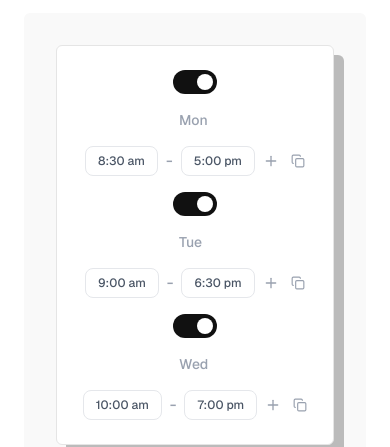
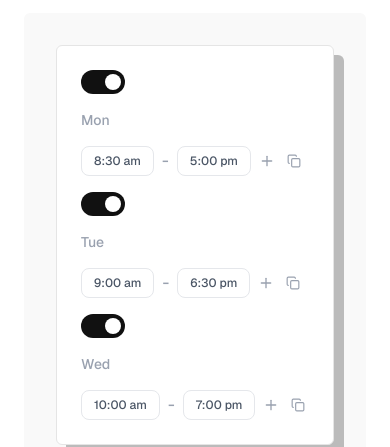
Before and after one commit to jbxxnn/bindasystem, a Next.js app: page /en in a window 390 px wide. Shown: the part 465-912 px from the top of the page. Built offline with nearby package versions, Linux system fonts and the light colour scheme.

Commit message:
style: Adjust responsive margins on the homepage and item alignment in the availability animation.

```diff
--- a/app/[locale]/page.tsx
+++ b/app/[locale]/page.tsx
@@ -85,7 +85,7 @@
             />
           </div> */}
 
-          <div className="flex flex-col md:flex-row justify-between items-end">
+          <div className="flex flex-col md:flex-row justify-between items-endmt-20 md:mt-0">
             <p className="max-w-md text-sm md:text-lg leading-relaxed text-[#111]" style={{ maxWidth: '700px' }}>
               {t('Hero.intro')}
             </p>
--- a/components/availability-animation.tsx
+++ b/components/availability-animation.tsx
@@ -57,7 +57,7 @@
         <div className="w-full max-w-sm mx-auto bg-white rounded-sm border shadow-[10px_10px_0px_rgba(0,0,0,0.25)] p-6">
             <div className="flex flex-col gap-4">
                 {schedule.map((item, index) => (
-                    <div key={item.day} className="flex flex-col md:flex-row items-center gap-4">
+                    <div key={item.day} className="flex flex-col md:flex-row items-start md:items-center gap-4">
                         {/* Toggle Switch */}
                         <div>
                             <div
```
